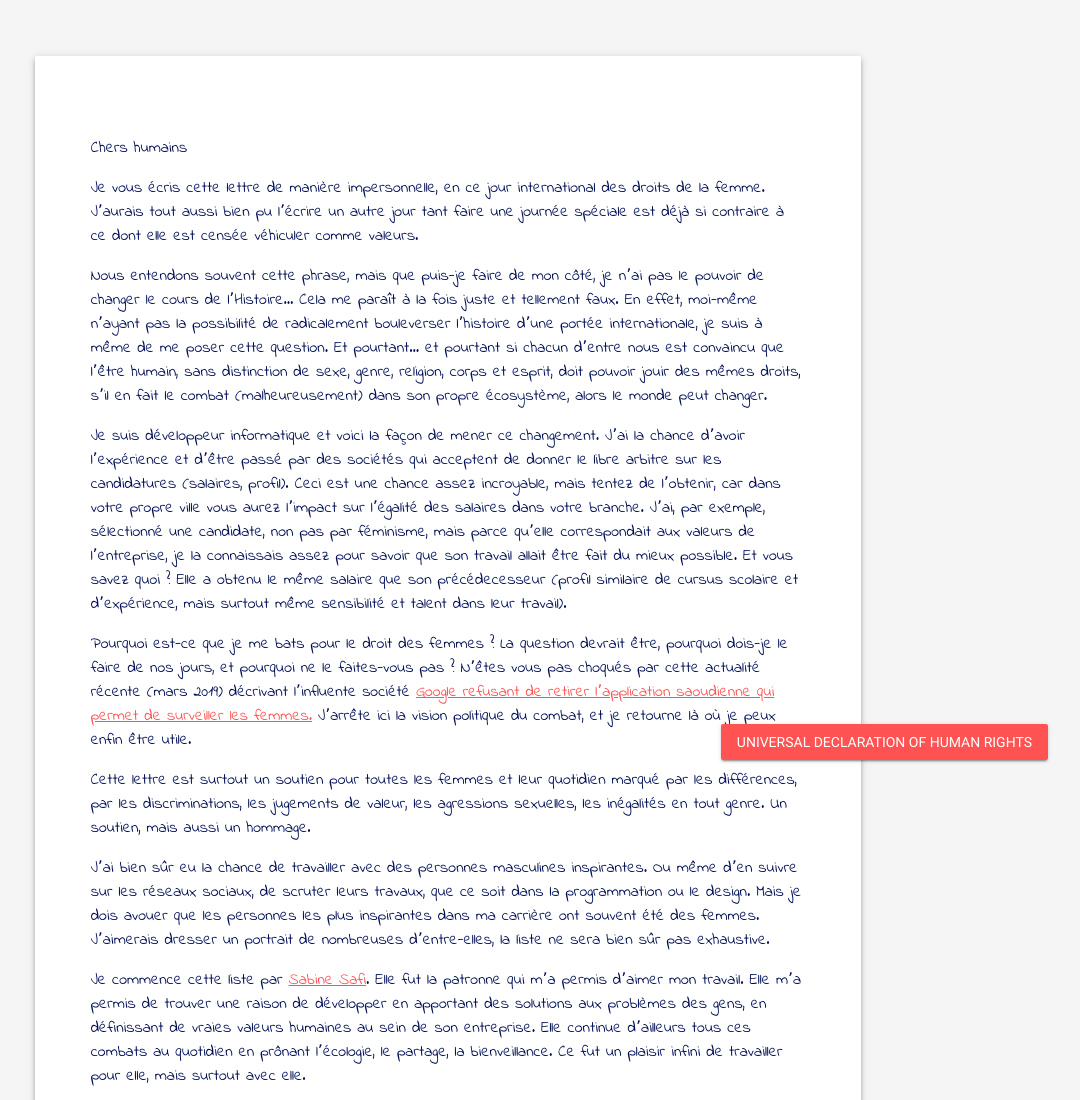
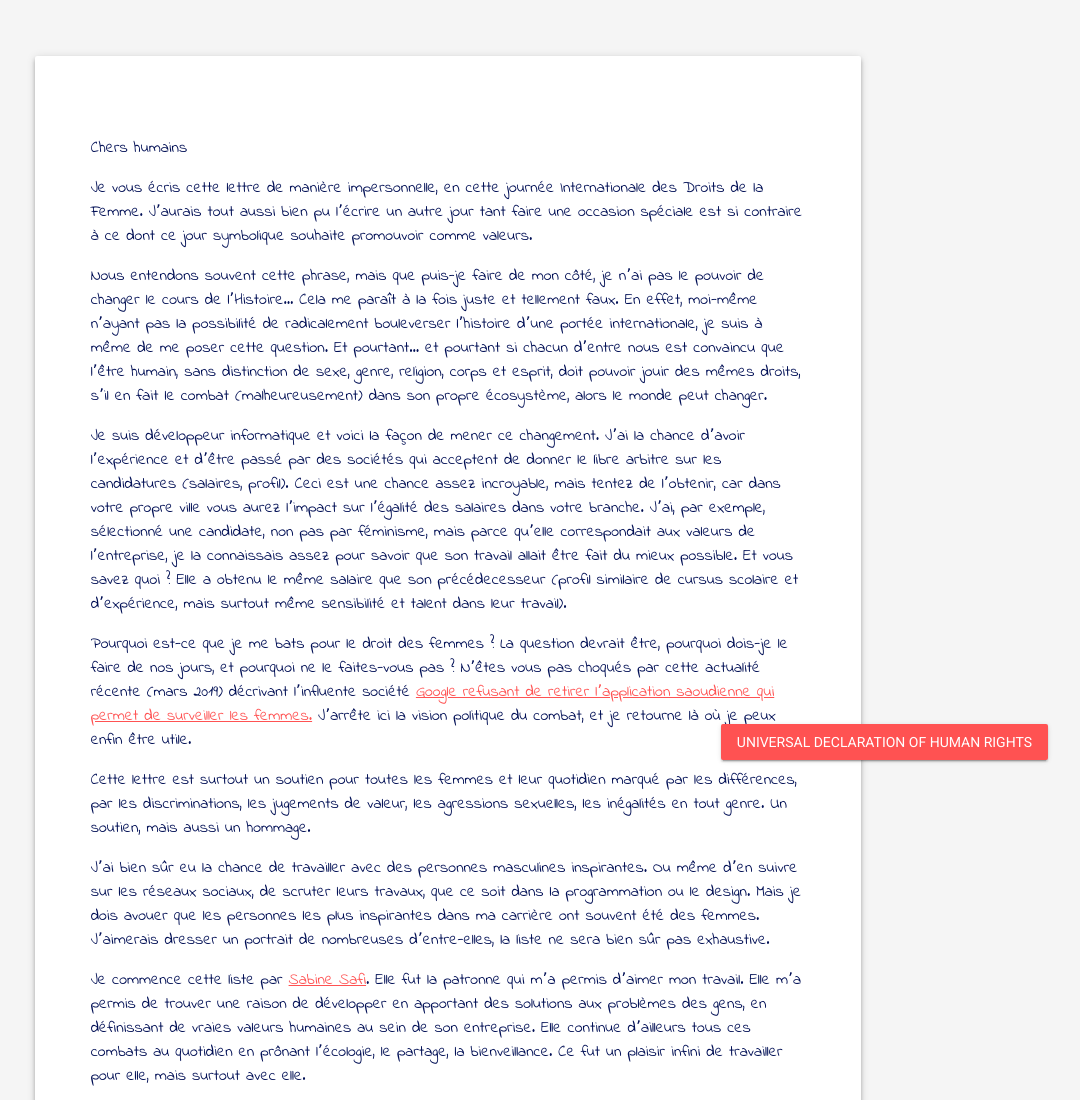
Before and after one commit to iGitScor/ink, a plain HTML site: page index.html in a window 1280 px wide. Shown: the top 1100 px of the page, without its empty margins (192-1272 px from the left). Drawn offline with nearby package versions, Linux system fonts and the light colour scheme.

Commit message:
Automatic deployment update

```diff
--- a/index.html
+++ b/index.html
@@ -72,7 +72,7 @@
               <p>Chers humains</p>
             </div>
               <p>
-                Je vous écris cette lettre de manière impersonnelle, en ce jour international des droits de la femme. Jʼaurais tout aussi bien pu lʼécrire un autre jour tant faire une journée spéciale est déjà si contraire à ce dont elle est censée véhiculer comme valeurs.
+                Je vous écris cette lettre de manière impersonnelle, en cette journée Internationale des Droits de la Femme. Jʼaurais tout aussi bien pu lʼécrire un autre jour tant faire une occasion spéciale est si contraire à ce dont ce jour symbolique souhaite promouvoir comme valeurs.
               </p>
               <p>
                 Nous entendons souvent cette phrase, mais que puis-je faire de mon côté, je nʼai pas le pouvoir de changer le cours de lʼHistoire… Cela me paraît à la fois juste et tellement faux. En effet, moi-même nʼayant pas la possibilité de radicalement bouleverser lʼhistoire dʼune portée internationale, je suis à même de me poser cette question. Et pourtant… et pourtant si chacun dʼentre nous est convaincu que lʼêtre humain, sans distinction de sexe, genre, religion, corps et esprit, doit pouvoir jouir des mêmes droits, sʼil en fait le combat (malheureusement) dans son propre écosystème, alors le monde peut changer.
```
